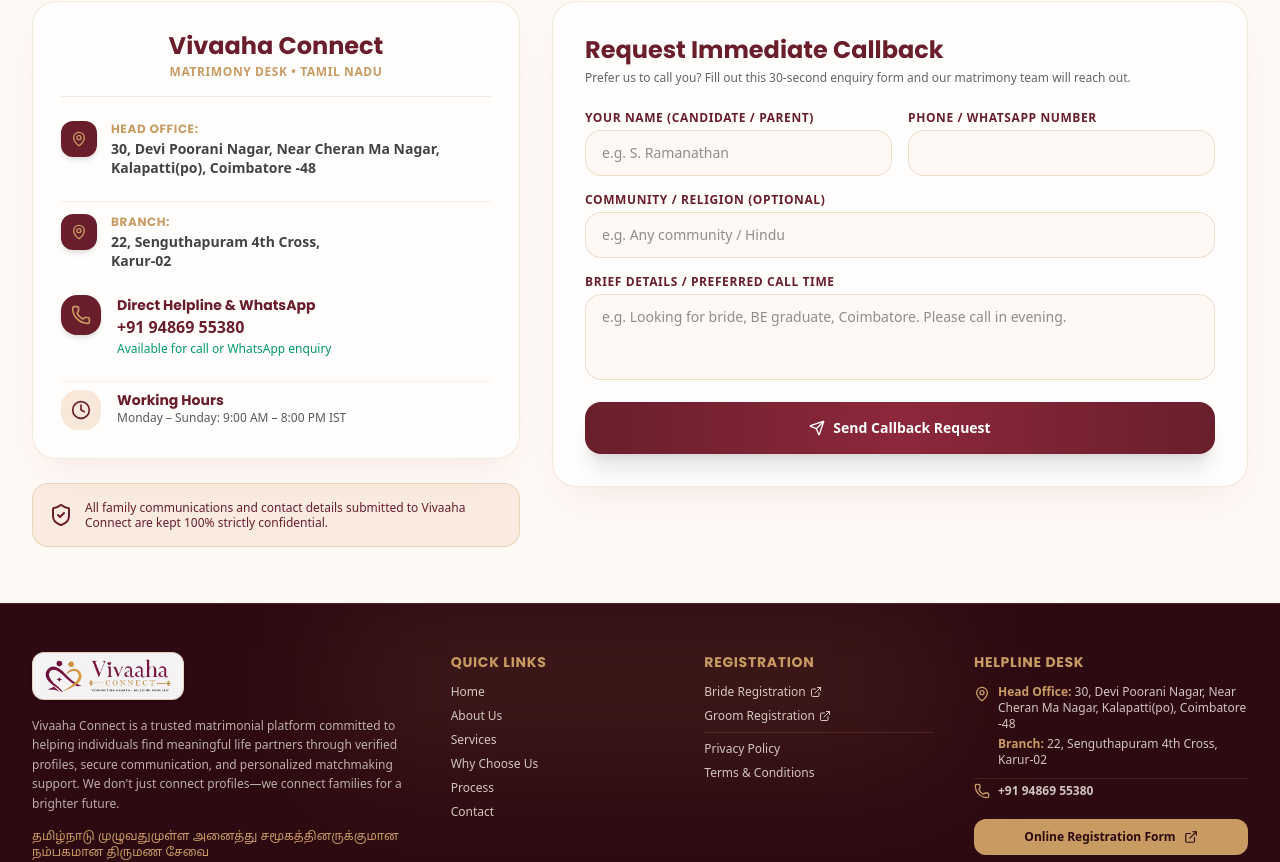
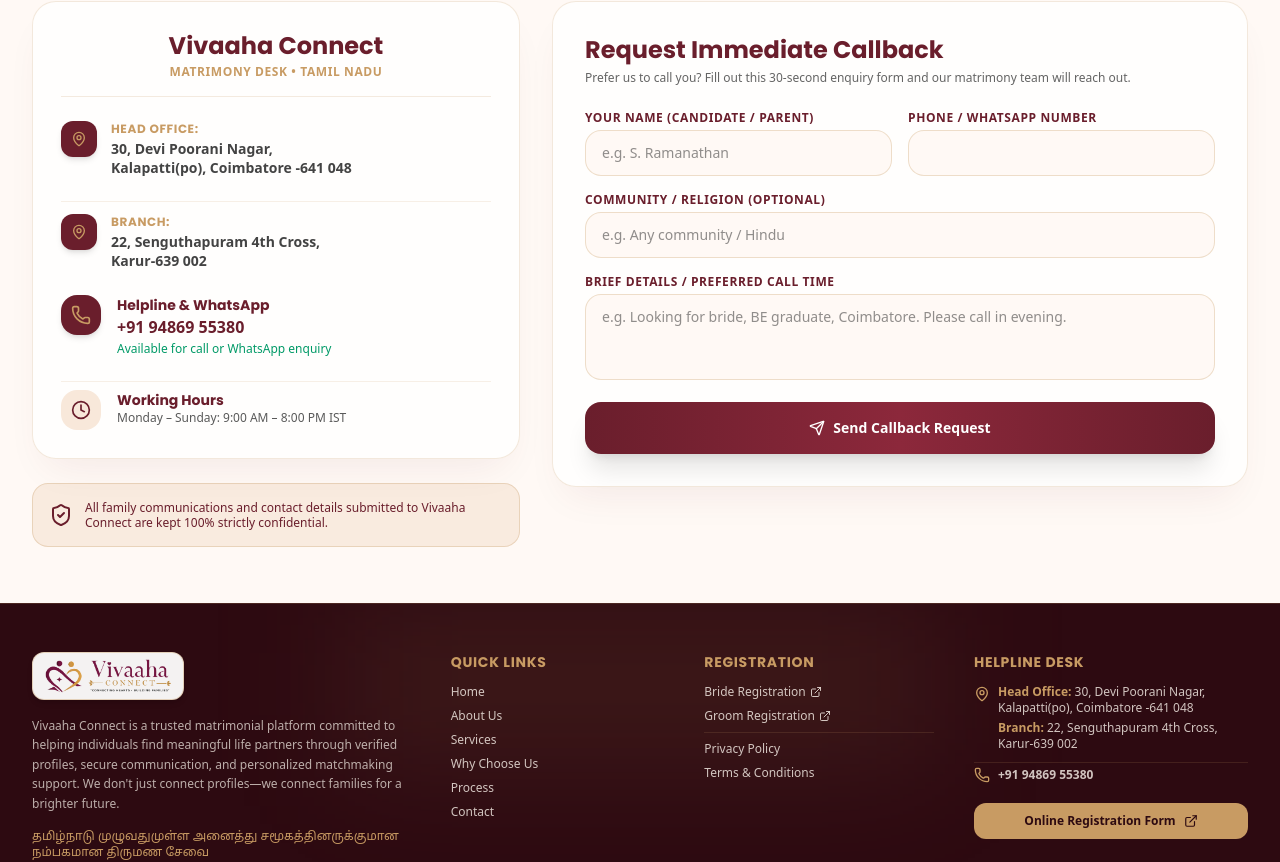
Before and after one commit to Kameshcruze/testvivaahaconnect, a React (Vite) app: page / in a window 1280 px wide. Shown: the part 6740-7602 px from the top of the page. Built offline with nearby package versions, Linux system fonts and the light colour scheme; a web font is replaced by a local one.

Commit message:
refactor: update contact details and address formatting
Standardize address formats with full pin codes and simplify the helpline label in the contact section.

```diff
--- a/src/components/ContactSection.tsx
+++ b/src/components/ContactSection.tsx
@@ -88,7 +88,7 @@
                   <Phone className="w-5 h-5 text-[#C89B63]" />
                 </div>
                 <div>
-                  <h4 className="text-sm font-bold text-[#6A1E2C]">Direct Helpline & WhatsApp</h4>
+                  <h4 className="text-sm font-bold text-[#6A1E2C]">Helpline & WhatsApp</h4>
                   <a
                     href={`tel:${PHONE_RAW}`}
                     className="text-base font-bold text-[#6A1E2C] hover:text-[#C89B63] transition"
--- a/src/types.ts
+++ b/src/types.ts
@@ -10,17 +10,17 @@
 
 export const HO_ADDRESS = {
   title: "Head Office",
-  addressLine1: "30, Devi Poorani Nagar, Near Cheran Ma Nagar,",
-  addressLine2: "Kalapatti(po), Coimbatore -48",
-  fullText: "30, Devi Poorani Nagar, Near Cheran Ma Nagar, Kalapatti(po), Coimbatore -48",
+  addressLine1: "30, Devi Poorani Nagar,",
+  addressLine2: "Kalapatti(po), Coimbatore -641 048",
+  fullText: "30, Devi Poorani Nagar, Kalapatti(po), Coimbatore -641 048",
   city: "Coimbatore"
 };
 
 export const BRANCH_ADDRESS = {
   title: "Branch Office",
   addressLine1: "22, Senguthapuram 4th Cross,",
-  addressLine2: "Karur-02",
-  fullText: "22, Senguthapuram 4th Cross, Karur-02",
+  addressLine2: "Karur-639 002",
+  fullText: "22, Senguthapuram 4th Cross, Karur-639 002",
   city: "Karur"
 };
 
```
